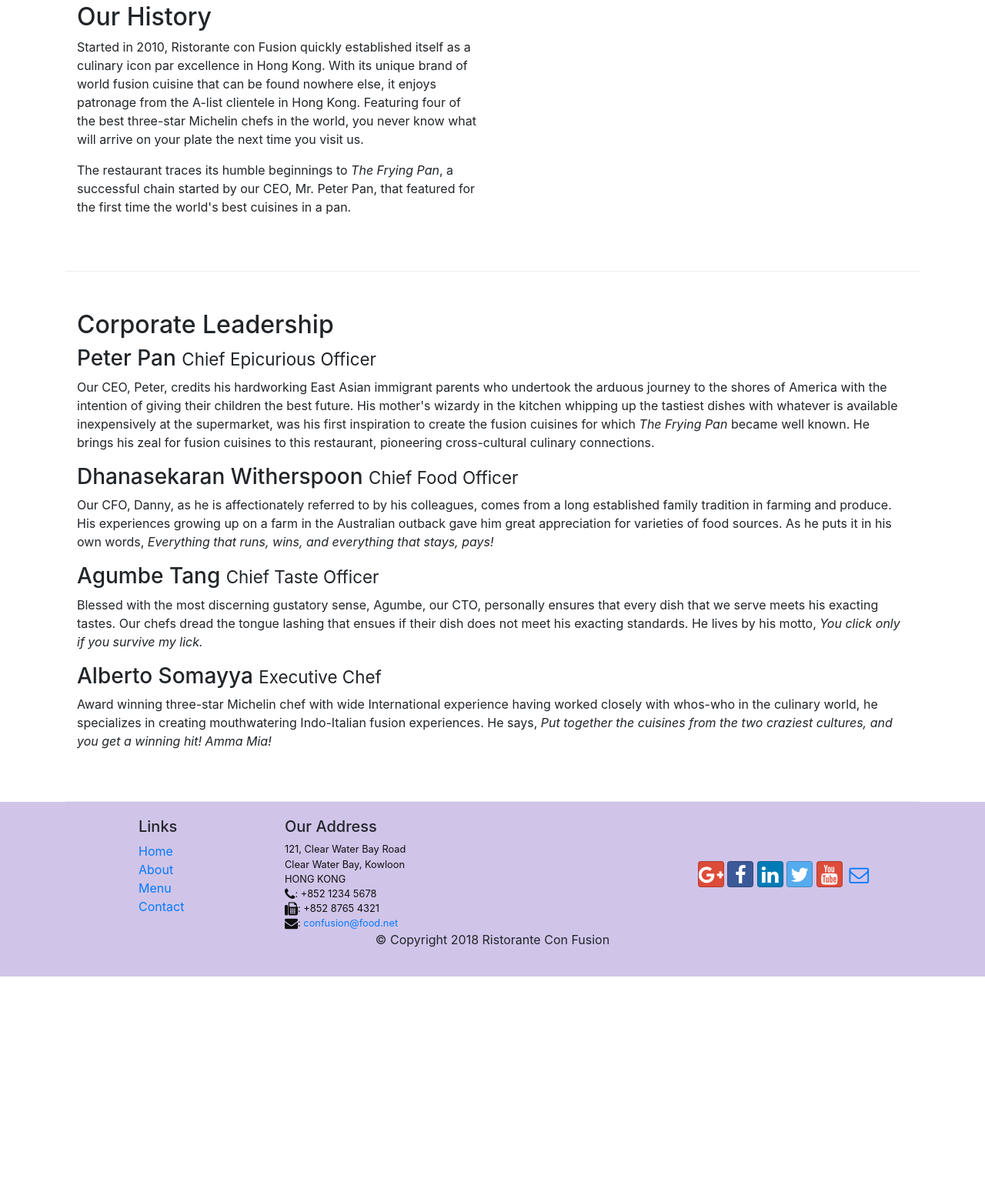
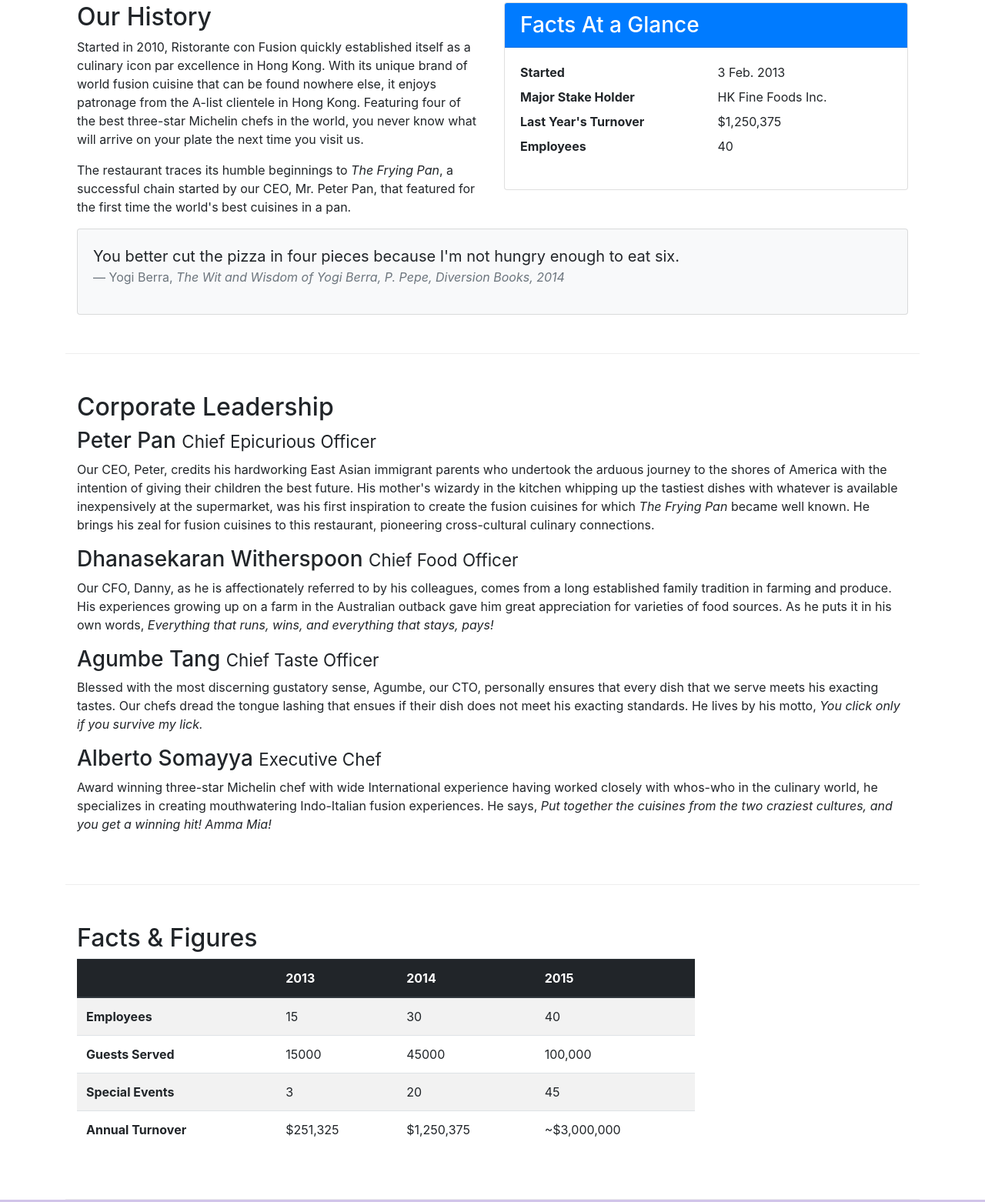
Before and after one commit to MauricioMiramontes/CourseWebDevelopmentReact, a website: page conFusion/aboutus.html in a window 1280 px wide. Shown: the part 487-2049 px from the top of the page at 77% size. Before the commit the page ends 1756 px from the top, so only its background shows below. Drawn offline with nearby package versions, Linux system fonts and the light colour scheme.

Commit message:
Tables and Cards

```diff
--- a/conFusion/aboutus.html
+++ b/conFusion/aboutus.html
@@ -72,7 +72,34 @@
                 <p>Started in 2010, Ristorante con Fusion quickly established itself as a culinary icon par excellence in Hong Kong. With its unique brand of world fusion cuisine that can be found nowhere else, it enjoys patronage from the A-list clientele in Hong Kong.  Featuring four of the best three-star Michelin chefs in the world, you never know what will arrive on your plate the next time you visit us.</p>
                 <p>The restaurant traces its humble beginnings to <em>The Frying Pan</em>, a successful chain started by our CEO, Mr. Peter Pan, that featured for the first time the world's best cuisines in a pan.</p>
             </div>
-            <div class="col-sm">
+            <div class="col-12 col-sm-6">
+                <div class="card">
+                    <h3 class="card-header bg-primary text-white">Facts At a Glance</h3>
+                    <div class="card-body">
+                        <dl class="row">
+                            <dt class="col-6">Started</dt>
+                            <dd class="col-6">3 Feb. 2013</dd>
+                            <dt class="col-6">Major Stake Holder</dt>
+                            <dd class="col-6">HK Fine Foods Inc.</dd>
+                            <dt class="col-6">Last Year's Turnover</dt>
+                            <dd class="col-6">$1,250,375</dd>
+                            <dt class="col-6">Employees</dt>
+                            <dd class="col-6">40</dd>
+                        </dl>
+                    </div>
+                </div>
+            </div>
+            <div class="col-12">
+                <div class="card card-body bg-light">
+                    <blockquote class="blockquote">
+                        <p class="mb-0">You better cut the pizza in four pieces because
+                            I'm not hungry enough to eat six.</p>
+                        <footer class="blockquote-footer">Yogi Berra,
+                            <cite title="Source Title">The Wit and Wisdom of Yogi Berra,
+                            P. Pepe, Diversion Books, 2014</cite>
+                        </footer>
+                    </blockquote>
+                </div>
             </div>
         </div>
 
@@ -90,6 +117,49 @@
                 <p class="d-none d-sm-block">Award winning three-star Michelin chef with wide International experience having worked closely with whos-who in the culinary world, he specializes in creating mouthwatering Indo-Italian fusion experiences. He says, <em>Put together the cuisines from the two craziest cultures, and you get a winning hit! Amma Mia!</em></p>
             </div>
        </div>
+       <div class="row row-content">
+        <div class="col-12 col-sm-9">
+            <h2>Facts &amp; Figures</h2>
+            <div class="table-responsive">
+                <table class="table table-striped">
+                    <thead class="thead-dark">
+                        <tr>
+                            <th>&nbsp;</th>
+                            <th>2013</th>
+                            <th>2014</th>
+                            <th>2015</th>
+                        </tr>
+                    </thead>
+                    <tbody>
+                        <tr>
+                            <th>Employees</th>
+                            <td>15</td>
+                            <td>30</td>
+                            <td>40</td>
+                        </tr>
+                        <tr>
+                            <th>Guests Served</th>
+                            <td>15000</td>
+                            <td>45000</td>
+                            <td>100,000</td>
+                        </tr>
+                        <tr>
+                            <th>Special Events</th>
+                            <td>3</td>
+                            <td>20</td>
+                            <td>45</td>
+                        </tr>
+                        <tr>
+                            <th>Annual Turnover</th>
+                            <td>$251,325</td>
+                            <td>$1,250,375</td>
+                            <td>~$3,000,000</td>
+                        </tr>
+                    </tbody>
+                </table>
+            </div>
+        </div>
+   </div>
 
     </div>
 
```
